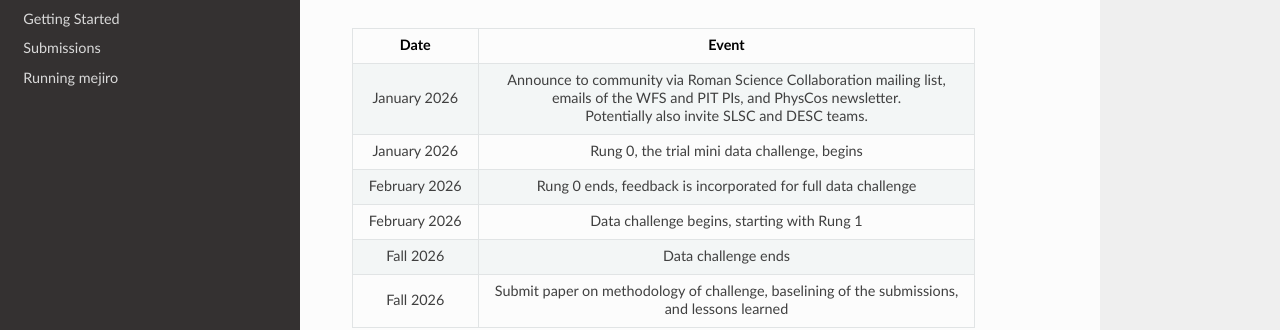
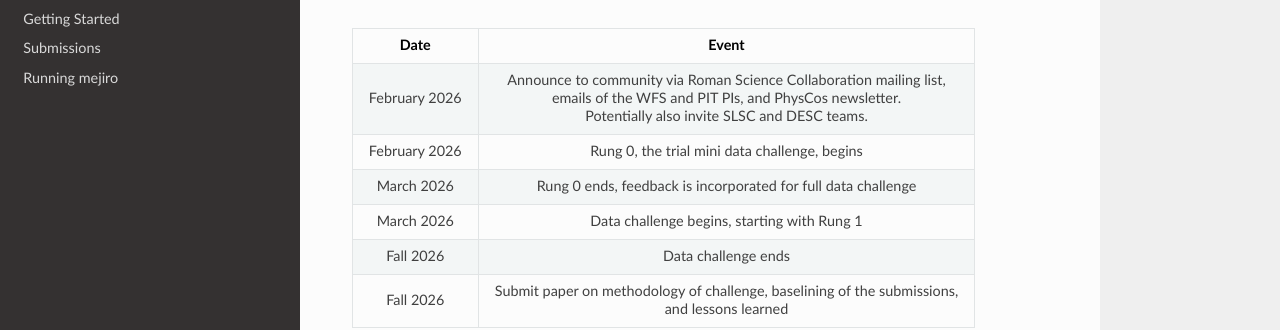
Before and after one commit to ahuang314/Roman_Data_Challenge, an MkDocs documentation site: the page built from docs/index.md, in a window 1280 px wide and 900 px high, scrolled down 1040 px. Shown: the part 267-597 px from the top of the window. Built offline with MkDocs 1.6.1, drawn with Linux system fonts in a browser that asks for light colours; nearby versions of some CDN libraries.

Commit message:
Update timeline

```diff
--- a/docs/index.md
+++ b/docs/index.md
@@ -32,10 +32,10 @@
 
 | Date | Event |
 |:----:|:-----:|
-| January 2026 | Announce to community via Roman Science Collaboration mailing list,<br>emails of the WFS and PIT PIs, and PhysCos newsletter. <br> Potentially also invite SLSC and DESC teams. |
-| January 2026 | Rung 0, the trial mini data challenge, begins |
-| February 2026 | Rung 0 ends, feedback is incorporated for full data challenge |
-| February 2026 | Data challenge begins, starting with Rung 1 |
+| February 2026 | Announce to community via Roman Science Collaboration mailing list,<br>emails of the WFS and PIT PIs, and PhysCos newsletter. <br> Potentially also invite SLSC and DESC teams. |
+| February 2026 | Rung 0, the trial mini data challenge, begins |
+| March 2026 | Rung 0 ends, feedback is incorporated for full data challenge |
+| March 2026 | Data challenge begins, starting with Rung 1 |
 | Fall 2026 | Data challenge ends |
 | Fall 2026 | Submit paper on methodology of challenge, baselining of the submissions, <br>and lessons learned |
 
```
